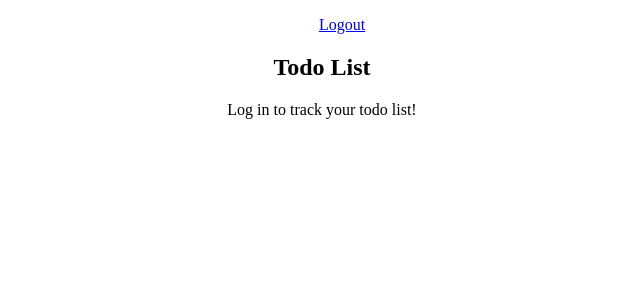
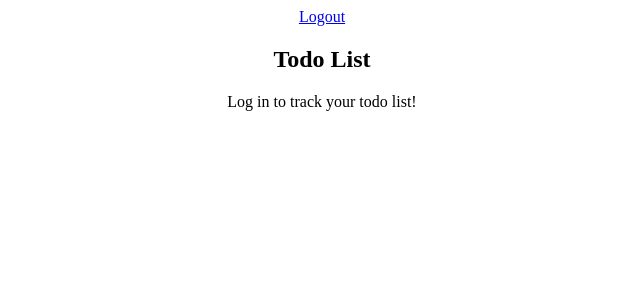
Before and after one commit to lacyjpr/todo-mongo, a React app in the folder client/: page / in a window 1280 px wide. Shown: the top 300 px of the page, without its empty margins (318-958 px from the left). Built offline with nearby package versions, Linux system fonts and the light colour scheme; no server answers.

Commit message:
Remove unused markup

```diff
--- a/client/src/components/Header.jsx
+++ b/client/src/components/Header.jsx
@@ -26,9 +26,7 @@ class Header extends Component {
   render() {
     return (
       <nav>
-        <div className="nav-wrapper">
-          <ul className="right">{this.renderContent()}</ul>
-        </div>
+        <div className="nav-wrapper">{this.renderContent()}</div>
       </nav>
     );
   }
```
